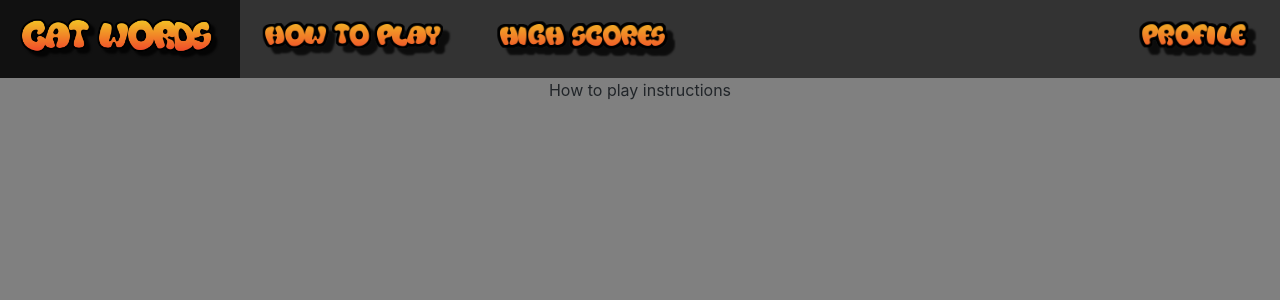
After one commit to jclarkGRC/django-cat-words, a Django app: page /game/instructions/ in a window 1280 px wide. The commit adds this page. Shown: the top 300 px of the page. Run offline with Django 3.2, Linux system fonts and the light colour scheme; some libraries are stand-ins or nearby versions.

Commit message:
added instructions page

```diff
--- /dev/null
+++ b/game/templates/game/instructions.html
@@ -0,0 +1,5 @@
+{% extends 'base.html' %}
+
+{% block content %}
+<p>How to play instructions</p>
+{% endblock content %}
--- a/game/templates/game/topnav.html
+++ b/game/templates/game/topnav.html
@@ -2,6 +2,7 @@
 
 <ul class="topNav">
   <li class="topNav"><a class="topNav" href="{% url 'game:index' %}"><img id="textLogo" src="{% static 'game/images/catWordsText.png' %}"></a></li>
+  <li class="topNav"><a class="topNav" href="{% url 'game:instructions' %}"><img id="textLogo" src="{% static 'game/images/howToPlay.png' %}"></a></li>
   <li class="topNav"><a class= "topNav" href="{% url 'game:scores' %}"><img id="textLogo" src="{% static 'game/images/highScoreText.png' %}"></a></li>
   <li class="topNav" style="float:right"><a class="topNav" href="{% url 'game:profile' %}"><img id="textLogo" src="{% static 'game/images/profileText.png' %}"></a></li>
 </ul>
--- a/game/urls.py
+++ b/game/urls.py
@@ -7,5 +7,6 @@ urlpatterns = [
 	path('', views.index, name='index'),
 	path('play/', views.game, name="game"),
 	path('scores/', views.scores, name="scores"),
+	path('instructions/', views.instructions, name="instructions"),
 	path('profile/', views.profile, name="profile"),
 ]
--- a/game/views.py
+++ b/game/views.py
@@ -43,6 +43,8 @@ def game(request):
 		current_category = CurrentCategory.objects.get(id=1)
 		return render(request, 'game/game.html', {'category': current_category.current_category_text})
 
+def instructions(request):
+	return render(request, 'game/instructions.html')
 
 def scores(request):
 	return render(request, 'game/scores.html')
```
Also changed, not shown: db.sqlite3, game/static/game/images/howToPlay.png (added).
